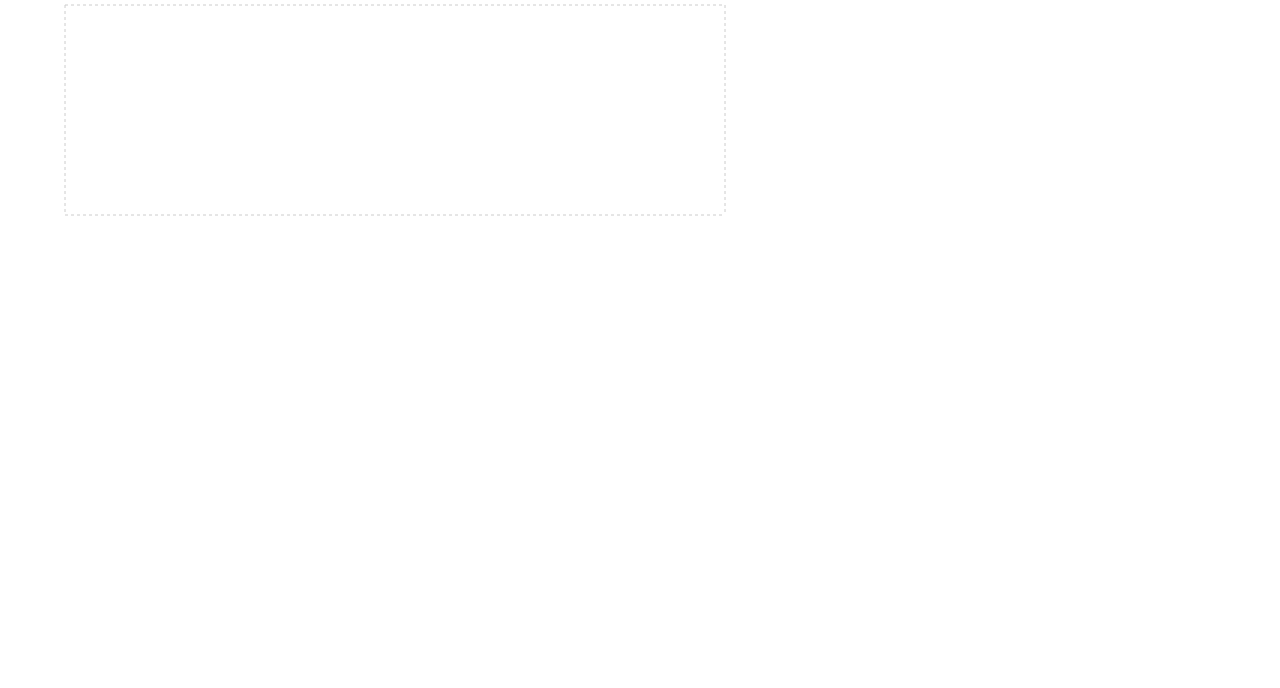
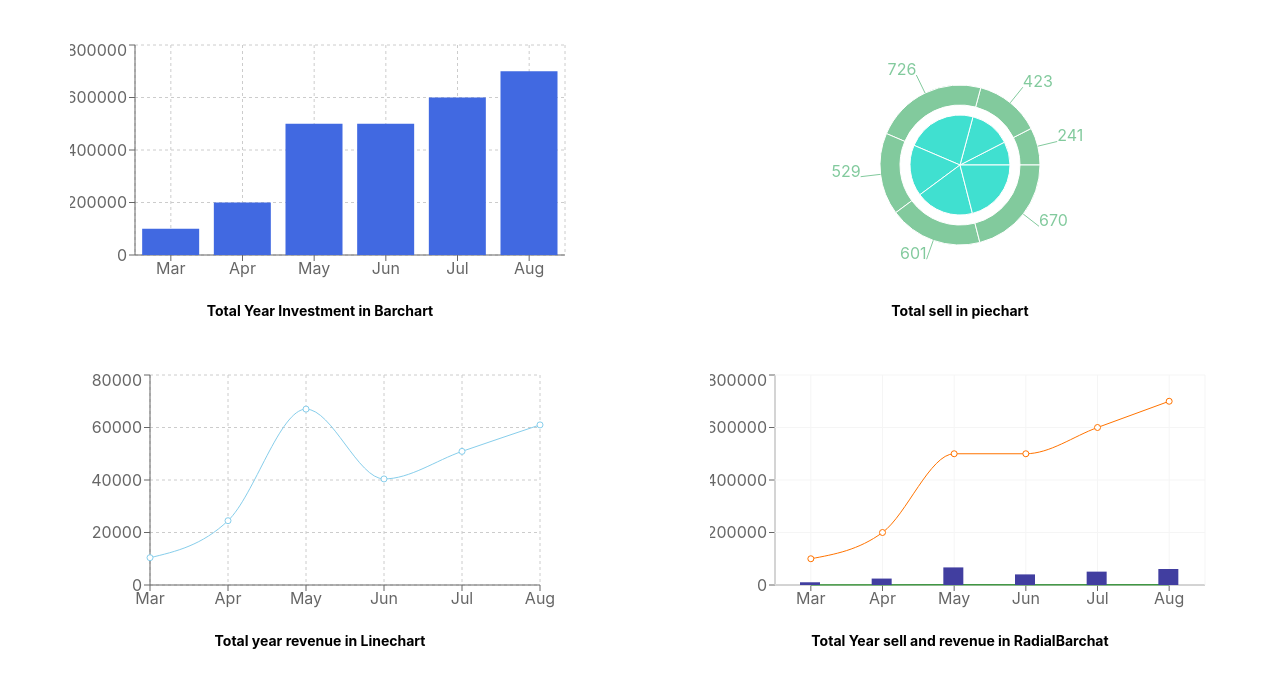
Before and after one commit to sebokdas1/aptcoder, a React (Create React App) app: page / in a window 1280 px wide. Shown: the top 688 px of the page. Built offline with nearby package versions, Linux system fonts and the light colour scheme.

Commit message:
all chart added

```diff
--- a/src/App.js
+++ b/src/App.js
@@ -3,7 +3,7 @@ import Home from './components/Home/Home';
 
 function App() {
   return (
-    <div className="App">
+    <div className="">
       <Home></Home>
     </div>
   );
--- /dev/null
+++ b/src/components/Charts/Barchart.css
@@ -0,0 +1,26 @@
+.chart-container {
+    display: grid;
+    grid-template-columns: repeat(2, 1fr);
+    margin-top: 20px;
+}
+
+.chart h2 {
+    font-size: 14px;
+    text-align: center;
+}
+
+.chart {
+    /* width: 85%; */
+    margin-top: 10px;
+    margin: 20px auto;
+}
+
+@media only screen and (max-width:576px) {
+    .chart-container {
+        grid-template-columns: repeat(1, 1fr);
+    }
+
+    .chart {
+        margin-top: 20px;
+    }
+}
--- a/src/components/Charts/Barchart.js
+++ b/src/components/Charts/Barchart.js
@@ -1,18 +1,62 @@
-import React from 'react';
-import { Bar, BarChart, CartesianGrid, Tooltip, XAxis, YAxis } from 'recharts';
-import useData from '../CustomHook/useData';
+import React, { useEffect, useState } from 'react';
+import { Bar, BarChart, CartesianGrid, ComposedChart, Area, Tooltip, XAxis, YAxis, Line, LineChart, PieChart, Pie } from 'recharts';
+import './Barchart.css'
 
 const Barchart = () => {
-    const [data] = useData([])
+    const [data, setData] = useState([])
+    useEffect(() => {
+        fetch('data.json')
+            .then(res => res.json())
+            .then(data => setData(data))
+    }, [])
 
     return (
-        <BarChart width={730} height={250} data={data}>
-            <CartesianGrid strokeDasharray="3 3" />
-            <XAxis dataKey="month" />
-            <YAxis />
-            <Tooltip />
-            <Bar dataKey="investment" fill="#8884d8" />
-        </BarChart>
+        <div className='chart-container'>
+            <div className='chart'>
+                <BarChart width={500} height={250} data={data}>
+                    <CartesianGrid strokeDasharray="3 3" />
+                    <XAxis dataKey="month" />
+                    <YAxis />
+                    <Tooltip />
+                    <Bar dataKey="investment" fill="RoyalBlue" />
+                </BarChart>
+                <h2>Total Year Investment in Barchart</h2>
+            </div>
+
+            <div className='chart'>
+                <PieChart width={500} height={250}>
+                    <Pie data={data} dataKey="sell" nameKey="month" cx="50%" cy="50%" outerRadius={50} fill="Turquoise" />
+                    <Pie data={data} dataKey="sell" nameKey="month" cx="50%" cy="50%" innerRadius={60} outerRadius={80} fill="#82ca9d" label />
+                    <Tooltip />
+                </PieChart>
+                <h2>Total sell in piechart</h2>
+            </div>
+
+            <div className='chart'>
+                <LineChart width={500} height={250} data={data}
+                    margin={{ top: 5, right: 30, left: 20, bottom: 5 }}>
+                    <CartesianGrid strokeDasharray="3 3" />
+                    <XAxis dataKey="month" />
+                    <YAxis />
+                    <Tooltip />
+                    <Line type="monotone" dataKey="revenue" stroke="skyblue" />
+                </LineChart>
+                <h2>Total year revenue in Linechart</h2>
+            </div>
+
+            <div className='chart'>
+                <ComposedChart width={500} height={250} data={data}>
+                    <XAxis dataKey="month" />
+                    <YAxis />
+                    <Tooltip />
+                    <CartesianGrid stroke="#f5f5f5" />
+                    <Area type="monotone" dataKey="sell" fill="#8884d8" stroke="green" />
+                    <Bar dataKey="revenue" barSize={20} fill="#413ea0" />
+                    <Line type="monotone" dataKey="investment" stroke="#ff7300" />
+                </ComposedChart>
+                <h2>Total Year sell and revenue in RadialBarchat</h2>
+            </div>
+        </div>
     );
 };
 
--- a/src/components/CustomHook/useData.js
+++ /dev/null
@@ -1,21 +0,0 @@
-import { useEffect, useState } from 'react';
-import Spinner from '../Loading/Spinner';
-
-const useData = () => {
-    const [isloading, setIsloading] = useState(false)
-    const [data, setData] = useState([])
-
-    useEffect(() => {
-        setIsloading(true)
-        fetch('data.json')
-            .then(res => res.json())
-            .then(data => setData(data))
-        setIsloading(false)
-    }, [])
-    if (isloading) {
-        return <Spinner />
-    }
-    return data
-};
-
-export default useData;
--- a/src/components/Home/Home.js
+++ b/src/components/Home/Home.js
@@ -1,11 +1,13 @@
 import React from 'react';
 import Barchart from '../Charts/Barchart';
+// import Linechart from '../Charts/Linechart';
 // import Spinner from '../Loading/Spinner';
 
 const Home = () => {
     return (
         <div>
             <Barchart></Barchart>
+            {/* <Linechart></Linechart> */}
         </div>
     );
 };
```
